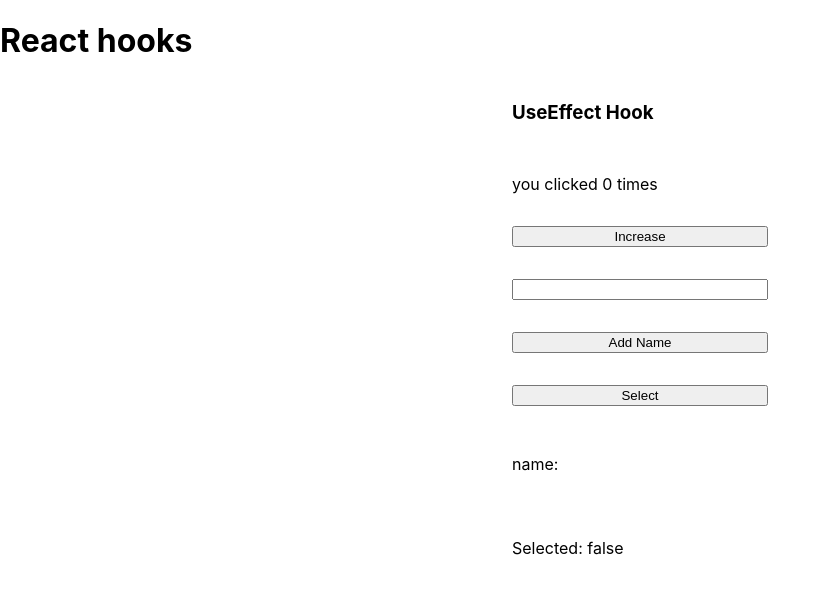
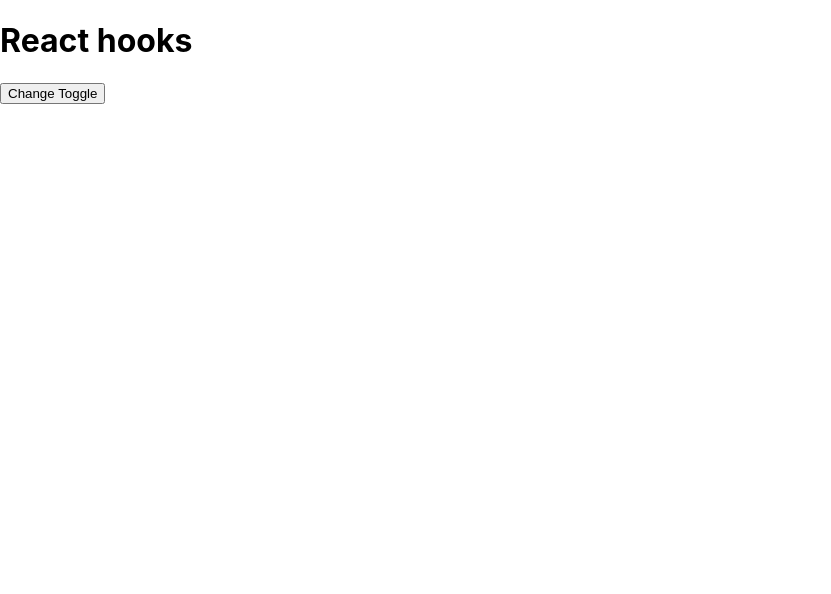
Before and after one commit to NidhitheCoder/advanced-react, a React (Create React App) app in the folder react-hooks/: page / in a window 1280 px wide. Shown: the top 594 px of the page, without its empty margins (0-831 px from the left). Built offline with nearby package versions, Linux system fonts and the light colour scheme.

Commit message:
feat: useeffect cleanup functions

```diff
--- a/react-hooks/src/App.js
+++ b/react-hooks/src/App.js
@@ -1,10 +1,15 @@
-import UseEffectHook from "./components/UseEffect";
+// import UseEffectHook from "./components/UseEffect";
+// import UseEffectExample2 from  './components/UseEffectExample2'
+
+import UseEffectCleanup from "./components/UseEffectCleanup";
 
 function App() {
   return (
     <div className="App">
       <h1>React hooks</h1>
-      <UseEffectHook />
+      {/* <UseEffectHook /> */}
+      {/* <UseEffectExample2 /> */}
+      <UseEffectCleanup />
     </div>
   );
 }
--- /dev/null
+++ b/react-hooks/src/components/UseEffectCleanup.jsx
@@ -0,0 +1,26 @@
+import { useEffect } from "react";
+import { useState } from "react";
+
+function UseEffectCleanup() {
+  const [toggle, setToggle] = useState(false);
+
+  useEffect(() => {
+    console.log("useEffect runs!");
+
+    // Return a cleanup function
+    return () => {
+      console.log("cleaning started!");
+      // Clean something from the previous effect
+      console.log("cleanup completed");
+    };
+  }, [toggle]);
+
+  return (
+    <div>
+      <p>{toggle}</p>
+      <button onClick={() => setToggle(!toggle)}>Change Toggle</button>
+    </div>
+  );
+}
+
+export default UseEffectCleanup;
--- /dev/null
+++ b/react-hooks/src/components/UseEffectExample2.jsx
@@ -0,0 +1,26 @@
+import React, { useEffect, useState } from "react";
+
+function UseEffectExample2() {
+  const [number, setNumber] = useState(0);
+
+  //   Leads to rerendering
+  //   useEffect(() => {
+  //     console.log('changes with number:', number)
+  //     setInterval(() => {
+  //       setNumber(number + 1);
+  //     }, 2000);
+  //   }, [number]);
+
+  // Best way without unwanted rerendering and this one also some issue and it
+  // create different setinterval in each render.
+  useEffect(() => {
+    console.log("changes with number:", number);
+    setInterval(() => {
+      setNumber((prev) => prev + 1);
+    }, 2000);
+  }, []);
+
+  return <div>{number}233ssssjjghgss</div>;
+}
+
+export default UseEffectExample2;
```
Also changed, not shown: react-hooks/src/components/useEffectExample-2.tsx (deleted, +0 -25 lines).
